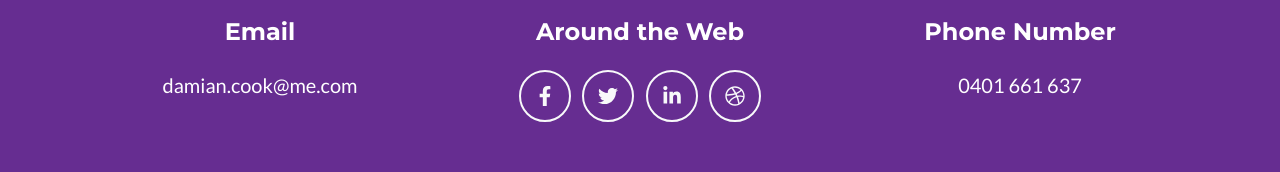
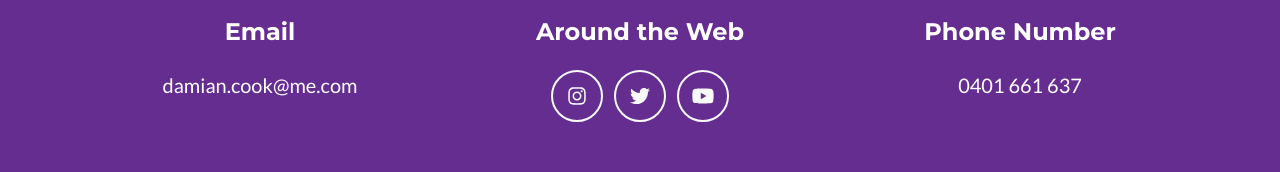
Before and after one commit to Daymoc/Daymoc.github.io, a plain HTML site: page index.html in a window 1280 px wide. Shown: the part 2334-2506 px from the top of the page. Drawn offline with nearby package versions, Linux system fonts and the light colour scheme.

Commit message:
Social Icons updated

```diff
--- a/index.html
+++ b/index.html
@@ -171,10 +171,9 @@
                     <!-- Footer Social Icons-->
                     <div class="col-lg-4 mb-5 mb-lg-0">
                         <h4 class=" mb-4">Around the Web</h4>
-                        <a class="btn btn-outline-light btn-social mx-1" href="#!"><i class="fab fa-fw fa-facebook-f"></i></a>
-                        <a class="btn btn-outline-light btn-social mx-1" href="#!"><i class="fab fa-fw fa-twitter"></i></a>
-                        <a class="btn btn-outline-light btn-social mx-1" href="#!"><i class="fab fa-fw fa-linkedin-in"></i></a>
-                        <a class="btn btn-outline-light btn-social mx-1" href="#!"><i class="fab fa-fw fa-dribbble"></i></a>
+                        <a class="btn btn-outline-light btn-social mx-1" href="https://www.instagram.com/daymo_ck/"><i class="fab fa-fw fa-instagram"></i></a>
+                        <a class="btn btn-outline-light btn-social mx-1" href="https://twitter.com/Daymo_C"><i class="fab fa-fw fa-twitter"></i></a>
+                        <a class="btn btn-outline-light btn-social mx-1" href="https://www.youtube.com/channel/UC4oJ_BaNn1ti5q66d2D4BSg"><i class="fab fa-fw fa-youtube"></i></a>
                     </div>
                     <!-- Footer About Text-->
                     <div class="col-lg-4">
```
